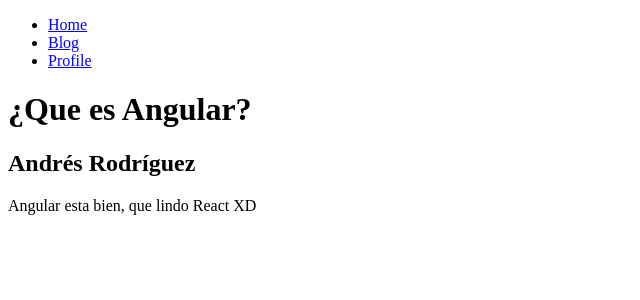
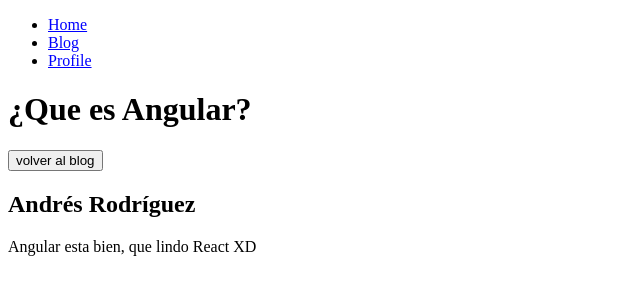
Before and after one commit to julianf-dev/react-router-dom, a React (Vite) app: page /#/blog/que-es-angular in a window 1280 px wide. Shown: the top 300 px of the page, without its empty margins (0-640 px from the left). Built offline with nearby package versions, Linux system fonts and the light colour scheme.

Commit message:
@feat use navigate

```diff
--- a/src/components/BlogPage/index.tsx
+++ b/src/components/BlogPage/index.tsx
@@ -7,7 +7,7 @@
       <h1>Blog Page</h1>
       <ul>
         {data.map((post) => (
-          <BlogLink key={post.id} post={post}/>
+          <BlogLink key={post.slug} post={post}/>
         ))}
       </ul>
     </div>
--- a/src/components/BlogPost/index.tsx
+++ b/src/components/BlogPost/index.tsx
@@ -1,12 +1,22 @@
-import { useParams } from "react-router-dom";
+import { useNavigate, useParams } from "react-router-dom";
 import { data } from "../BlogLink/blogData";
 
 export const BlogPost = () => {
+
+  const navigate = useNavigate();
   const { slug } = useParams();
   const post = data.find(post => post.slug === slug)
+
+  const returnToBlog = () =>{
+    //basado en el array se devuevlve a la posicion anterior.
+    //navigate(-1)
+    navigate('/blog')
+  };
+
   return (
     <>
         <h1>{post?.title}</h1>
+        <button onClick={returnToBlog}>volver al blog</button>
         <h2>{post?.author}</h2>
         <p>{post?.content}</p>
     </>
```
